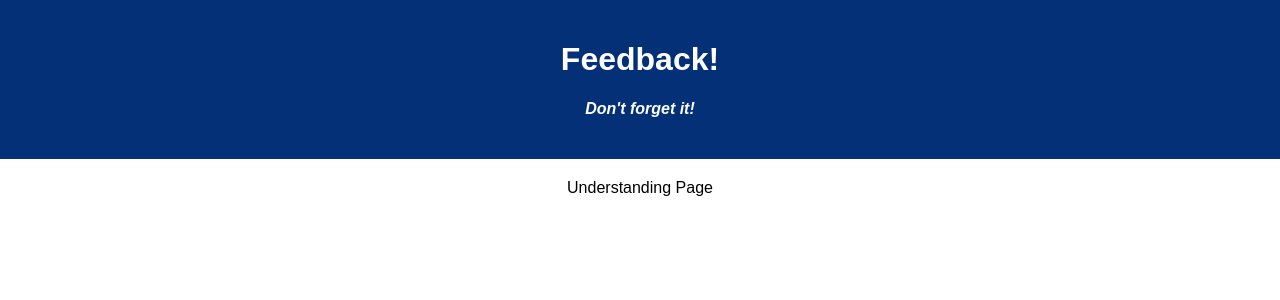
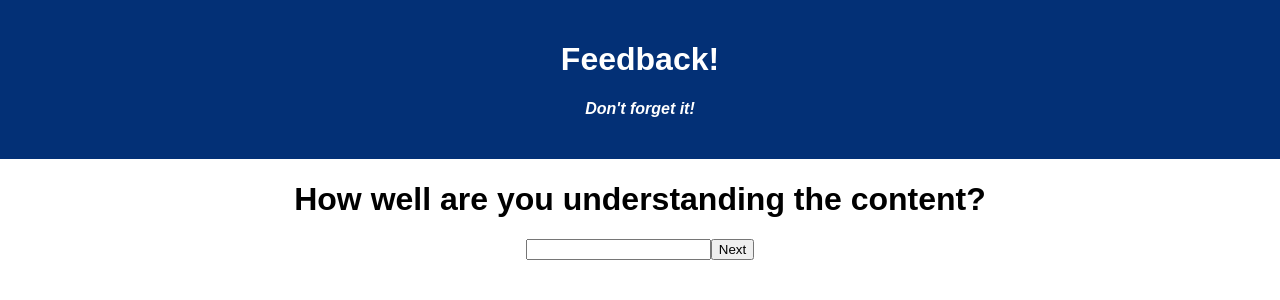
Before and after one commit to Crklemz/redux-feedback-loop, a React (Create React App) app: page /#/understanding in a window 1280 px wide. Shown: the top 300 px of the page. Built offline with nearby package versions, Linux system fonts and the light colour scheme.

Commit message:
feeling, understanding, support, and comment pages all take in the content and dispatch to feedback reducer. when the (next) buttons are clicked, it dispatches the info along with routes to the next url

```diff
--- a/src/components/Comment/Comment.jsx
+++ b/src/components/Comment/Comment.jsx
@@ -1,11 +1,48 @@
-
+import React from 'react'
+import { useState } from 'react';
+import { useDispatch } from 'react-redux';
+import {useHistory} from 'react-router-dom';
 
 function Comment() {
 
+    const history = useHistory('')
+    const dispatch = useDispatch();
+
+
+    const [userComment, setUserComment] = useState('');
+
+
+    const handleSubmit = (event) => {
+        event.preventDefault();
+
+        console.log(`clicked submit in comment component`)
+        dispatch({type: 'ADD_FEEDBACK', payload: {
+            comment: userComment
+        }})
+        clearField();
+        history.push('/review');
+    }
+
+    const clearField = () => {
+        setUserComment('');
+    };
+
+        console.log(userComment);
 
     return(
         <>
-            <p>Comment Page</p>
+
+        <h1>
+            Any comments you would like to leave?
+        </h1>
+        <form onSubmit={handleSubmit}>
+
+        <input onChange={(event) => setUserComment(event.target.value)} />
+
+        <button type="submit">Next</button>
+
+        </form>
+
         </>
     )
 }
--- a/src/components/Feeling/Feeling.jsx
+++ b/src/components/Feeling/Feeling.jsx
@@ -39,7 +39,7 @@ function Feeling() {
 
         <input onChange={(event) => setUserFeeling(event.target.value)} />
 
-        <button type="submit">SAVE</button>
+        <button type="submit">Next</button>
 
         </form>
 
--- a/src/components/Support/Support.jsx
+++ b/src/components/Support/Support.jsx
@@ -1,11 +1,49 @@
-
+import React from 'react'
+import { useState } from 'react';
+import { useDispatch } from 'react-redux';
+import {useHistory} from 'react-router-dom';
 
 function Support() {
 
+    const history = useHistory('')
+    const dispatch = useDispatch();
+
+
+    const [userSupport, setUserSupport] = useState('');
+
+
+    const handleSubmit = (event) => {
+        event.preventDefault();
+
+        console.log(`clicked submit in support component`)
+        dispatch({type: 'ADD_FEEDBACK', payload: {
+            support: userSupport
+        }})
+        clearField();
+        history.push('/comment');
+    }
+
+    const clearField = () => {
+        setUserSupport('');
+    };
+
+        console.log(userSupport);
+
     return(
-        <p>
-            Support Page
-        </p>
+        <>
+
+        <h1>
+            How well are you being supported?
+        </h1>
+        <form onSubmit={handleSubmit}>
+
+        <input onChange={(event) => setUserSupport(event.target.value)} />
+
+        <button type="submit">Next</button>
+
+        </form>
+
+        </>
     )
 }
 
--- a/src/components/Understanding/Understanding.jsx
+++ b/src/components/Understanding/Understanding.jsx
@@ -1,11 +1,49 @@
-
+import React from 'react'
+import { useState } from 'react';
+import { useDispatch } from 'react-redux';
+import {useHistory} from 'react-router-dom';
 
 function Understanding() {
 
+    const history = useHistory('')
+    const dispatch = useDispatch();
+
+
+    const [userUnderstanding, setUserUnderstanding] = useState('');
+
+
+    const handleSubmit = (event) => {
+        event.preventDefault();
+
+        console.log(`clicked submit in understanding component`)
+        dispatch({type: 'ADD_FEEDBACK', payload: {
+            understanding: userUnderstanding
+        }})
+        clearField();
+        history.push('/support');
+    }
+
+    const clearField = () => {
+        setUserUnderstanding('');
+    };
+
+        console.log(userUnderstanding);
+
     return(
-        <p>
-            Understanding Page
-        </p>
+        <>
+
+        <h1>
+            How well are you understanding the content?
+        </h1>
+        <form onSubmit={handleSubmit}>
+
+        <input onChange={(event) => setUserUnderstanding(event.target.value)} />
+
+        <button type="submit">Next</button>
+
+        </form>
+
+        </>
     )
 }
 
```
